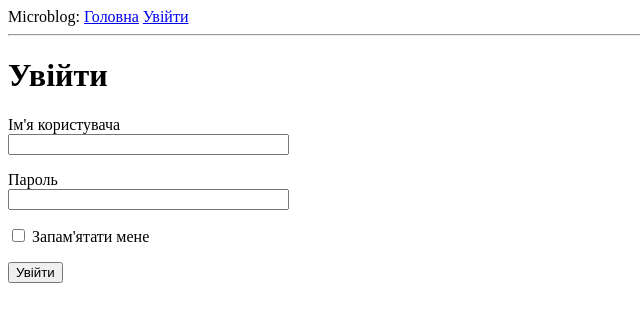
After one commit to divdefwork/microblog, a Flask app: page /login in a window 1280 px wide. The commit adds this page. Shown: the top 322 px of the page, without its empty margins (0-640 px from the left). Run offline with Flask 2, Linux system fonts and the light colour scheme.

Commit message:
Part 3: Web Forms

```diff
--- a/app/__init__.py
+++ b/app/__init__.py
@@ -2,7 +2,10 @@
 # !/usr/bin/env python3
 
 from flask import Flask
+from config import Config
+
 
 app = Flask(__name__)
+app.config.from_object(Config)
 
 from app import routes  # END
--- /dev/null
+++ b/app/form.py
@@ -0,0 +1,12 @@
+# -*- coding=utf-8 -*-
+# !/usr/bin/env python3
+from flask_wtf import FlaskForm
+from wtforms import StringField, PasswordField, BooleanField, SubmitField
+from wtforms.validators import DataRequired
+
+
+class LoginForm(FlaskForm):
+    username = StringField("Ім'я користувача", validators=[DataRequired()])
+    password = PasswordField('Пароль', validators=[DataRequired()])
+    remember_me = BooleanField("Запам'ятати мене")
+    submit = SubmitField('Увійти')
--- a/app/routes.py
+++ b/app/routes.py
@@ -1,8 +1,9 @@
 # -*- coding=utf-8 -*-
 # !/usr/bin/env python3
 
-from flask import render_template
+from flask import render_template, flash, redirect, url_for
 from app import app
+from app.form import LoginForm
 
 
 @app.route('/')
@@ -26,3 +27,13 @@ def index():
 
 	return render_template('index.html', title='Головна',
                         user=user, posts=posts)
+
+
+@app.route('/login', methods=['GET', 'POST'])
+def login():
+    form = LoginForm()
+    if form.validate_on_submit():
+        flash('Для користувача потрібен логін {}, remember_me={}'.format(
+            form.username.data, form.remember_me.data))
+        return redirect(url_for('index'))
+    return render_template('login.html', title='Увійти', form=form)
--- a/app/templates/base.html
+++ b/app/templates/base.html
@@ -4,12 +4,26 @@
 	{% if title %}
 	<title>{{ title }} - Мікроблог</title>
 	{% else %}
-	<title>Ласкаво просимо в Мікроблог!</title>
+	<title>Ласкаво просимо в мікроблог</title>
 	{% endif %}
 </head>
 
-<div>Microblog: <a href="/index">Головна</a></div>
+<div>
+	Microblog:
+	<a href="{{ url_for('index') }}">Головна</a>
+	<a href="{{ url_for('login') }}">Увійти</a>
+</div>
 <hr>
+{% with messages = get_flashed_messages() %}
+{% if messages %}
+<ul>
+	{% for message in messages %}
+	<li>{{ message }}</li>
+	{% endfor %}
+</ul>
+{% endif %}
+{% endwith %}
+
 {% block content %}{% endblock %}
 
 
--- /dev/null
+++ b/app/templates/login.html
@@ -0,0 +1,27 @@
+{% extends "base.html" %}
+
+{% block content %}
+<h1>Увійти</h1>
+
+<form action="" method="post" novalidate>
+	{{ form.hidden_tag() }}
+	<p>
+		{{ form.username.label }}<br>
+		{{ form.username(size=32) }}<br>
+		{% for error in form.username.errors %}
+		<span style="color: red;">[{{ error }}]</span>
+		{% endfor %}
+
+	</p>
+	<p>
+		{{ form.password.label }}<br>
+		{{ form.password(size=32) }}<br>
+		{% for error in form.password.errors %}
+		<span style="color: red;">[{{ error }}]</span>
+		{% endfor %}
+	</p>
+	<p>{{ form.remember_me() }} {{ form.remember_me.label }}</p>
+	<p>{{ form.submit() }}</p>
+</form>
+
+{% endblock %}
```
Also changed, not shown: config.py (added, +8 -0 lines).
